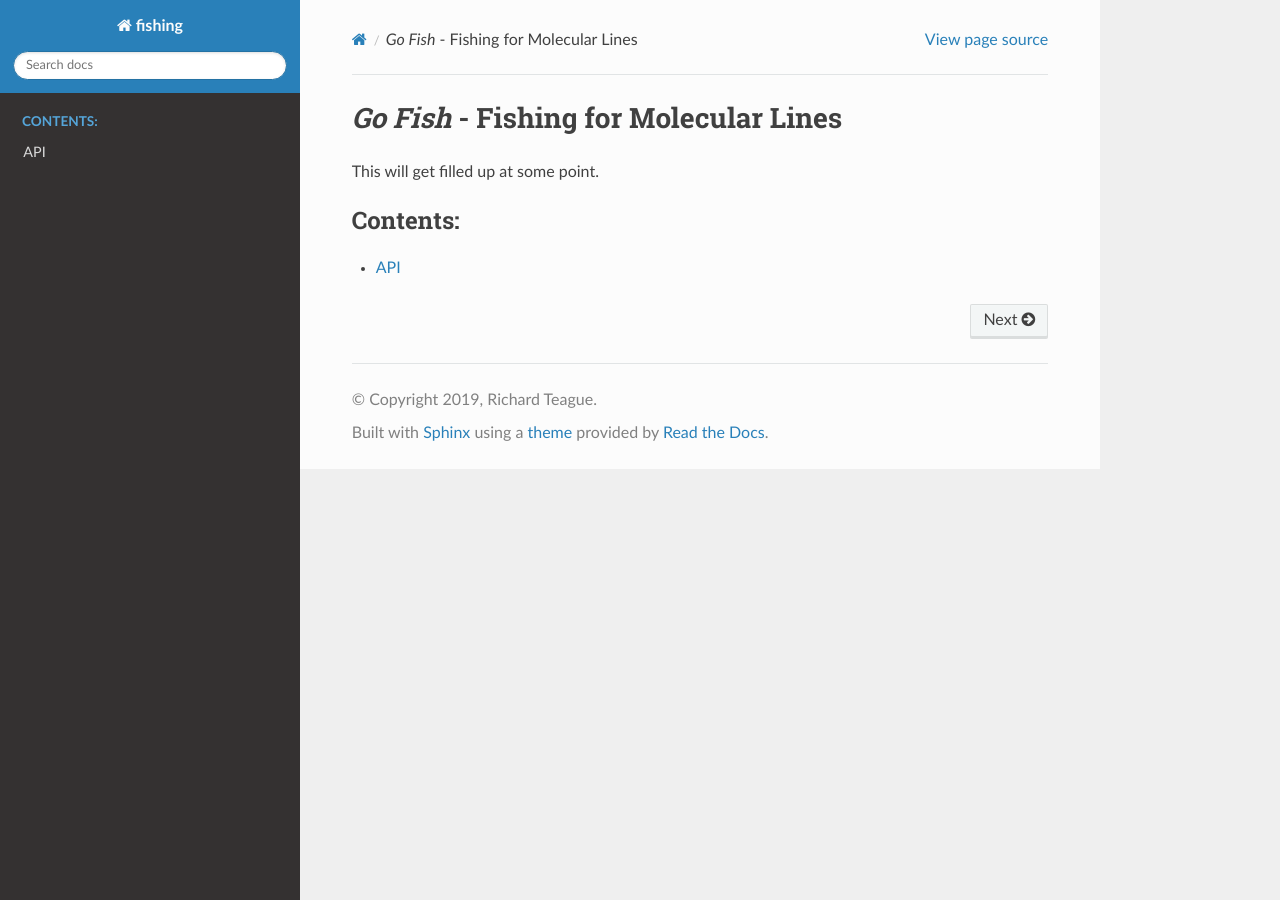
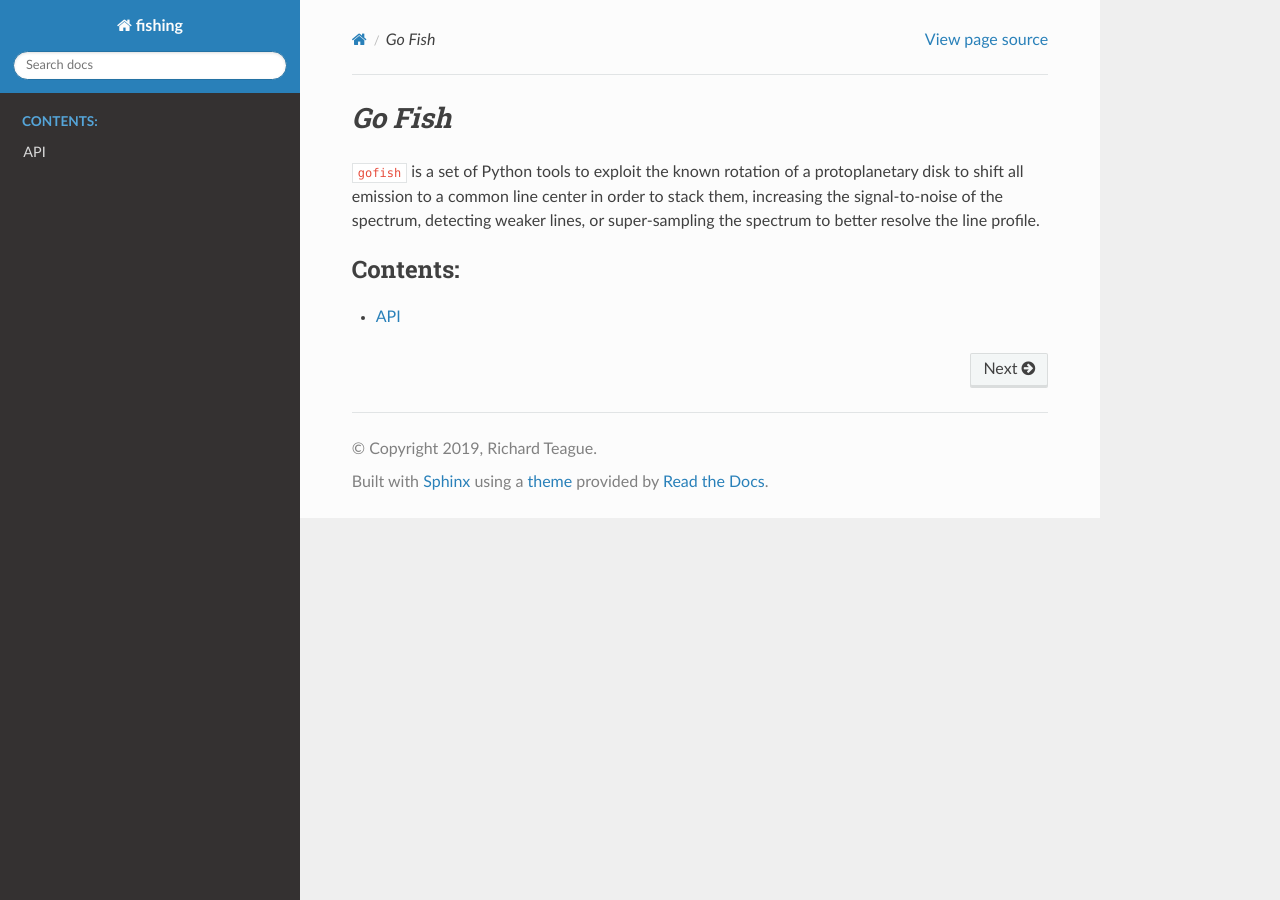
Before and after one commit to richteague/gofish, a Sphinx documentation site: the page built from docs/index.rst, in a window 1280 px wide. Built offline with Sphinx 7.4.7 and the Read the Docs theme 2.0.0, drawn with Linux system fonts in a browser that asks for light colours; formulas are drawn with MathJax 3.

Commit message:
more docs

```diff
--- a/docs/conf.py
+++ b/docs/conf.py
@@ -38,8 +38,10 @@ extensions = [
     # 'nbsphinx',
 ]
 master_doc = "index"
+
 # Get that autodoc working.
 autodoc_mock_imports = ['astropy', 'scipy', 'eddy', 'numpy']
+autodoc_member_order = 'bysource'
 
 # Add any paths that contain templates here, relative to this directory.
 templates_path = ['_templates']
--- a/docs/index.rst
+++ b/docs/index.rst
@@ -1,7 +1,9 @@
-`Go Fish` - Fishing for Molecular Lines
-=======================================
+`Go Fish`
+=========
 
-This will get filled up at some point.
+.. header:: *Fishing for molecular lines in protoplanetary disks.*
+
+``gofish`` is a set of Python tools to exploit the known rotation of a protoplanetary disk to shift all emission to a common line center in order to stack them, increasing the signal-to-noise of the spectrum, detecting weaker lines, or super-sampling the spectrum to better resolve the line profile.
 
 .. toctree::
    :maxdepth: 2
--- a/docs/user/api.rst
+++ b/docs/user/api.rst
@@ -3,9 +3,5 @@
 API
 ===
 
-Everything is based on the following class.
-
-.. autofunction::
-
 .. autoclass:: fishing.fishing.imagecube
-    :members: average_spectrum
+    :members: average_spectrum, integrated_spectrum, find_center, disk_coords
```
Also changed, not shown: README.md (+2 -4 lines), 1 other file.
